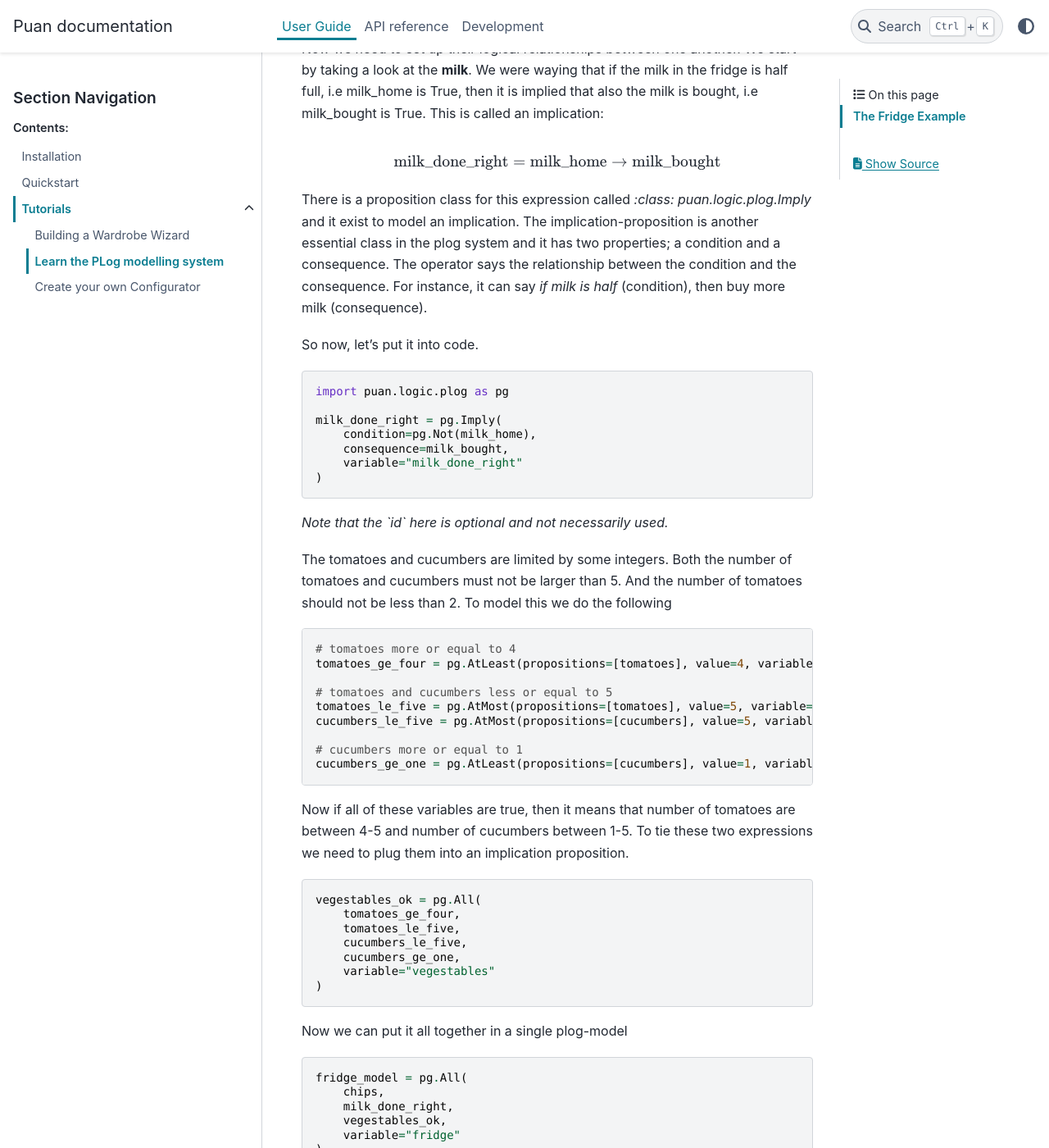
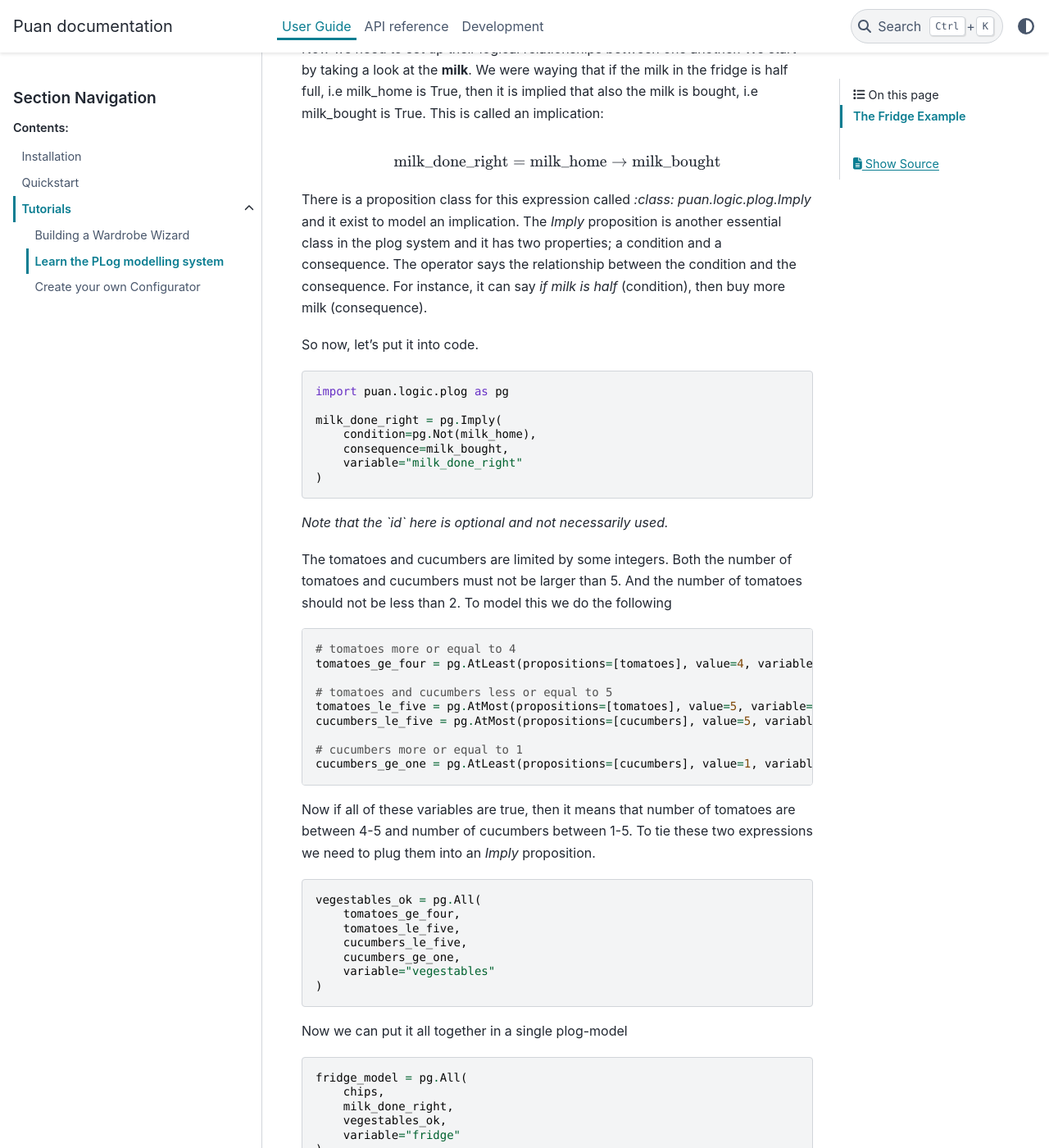
Before and after one commit to ourstudio-se/puan-python, a Sphinx documentation site: the page built from docs/source/guide/tutorials/plog-model.rst, in a window 1280 px wide and 1400 px high, scrolled down 1206 px. Shown: the whole window at 82% size. Built offline with Sphinx 7.4.7 and the PyData theme 0.15.4, drawn with Linux system fonts in a browser that asks for light colours.

Commit message:
Replaced all "-proposition" with "proposition" Removed star before variables to solve docs warning

```diff
--- a/docs/source/guide/tutorials/plog-model.rst
+++ b/docs/source/guide/tutorials/plog-model.rst
@@ -46,7 +46,7 @@ This is called an implication:
    \text{milk_done_right} = \text{milk_home} \rightarrow \text{milk_bought}
 
 There is a proposition class for this expression called `:class: puan.logic.plog.Imply` and it exist to model an implication.
-The implication-proposition is another essential class in the plog system and it has two properties; a condition and a consequence.
+The `Imply` proposition is another essential class in the plog system and it has two properties; a condition and a consequence.
 The operator says the relationship between the condition and the consequence. For instance, it can say *if milk is half* (condition), then buy more milk (consequence).
 
 So now, let's put it into code.
@@ -79,7 +79,7 @@ And the number of tomatoes should not be less than 2. To model this we do the fo
     cucumbers_ge_one = pg.AtLeast(propositions=[cucumbers], value=1, variable="cucumbers_ge_one")
 
 Now if all of these variables are true, then it means that number of tomatoes are between 4-5 and number of cucumbers between 1-5.
-To tie these two expressions we need to plug them into an implication proposition.
+To tie these two expressions we need to plug them into an `Imply` proposition.
 
 .. code:: python
 
--- a/docs/source/reference/puan.logic.plog.rst
+++ b/docs/source/reference/puan.logic.plog.rst
@@ -13,11 +13,11 @@ Data types
 
    :class:`puan.logic.plog.AtMost` : AtMost is a compound proposition which takes propositions and represents a lower bound on the result of those propositions. For example, select at least one of x, y and z would be defined as ``AtMost(propositions=["x","y","z"], value=2)`` and represented as :math:`-x-y-z >= -2`.
 
-   :class:`puan.logic.plog.All` : 'All' is a compound proposition representing a conjunction of all given propositions. 'All' is represented by an AtLeast -proposition with value set to the number of given propositions. For example, ``All("x","y","z")`` is equivalent to ``AtLeast(propositions=["x","y","z"],value=3)``.
+   :class:`puan.logic.plog.All` : 'All' is a compound proposition representing a conjunction of all given propositions. 'All' is represented by an ``AtLeast`` proposition with value set to the number of given propositions. For example, ``All("x","y","z")`` is equivalent to ``AtLeast(propositions=["x","y","z"],value=3)``.
 
-   :class:`puan.logic.plog.Any` : 'Any' is a compound proposition representing a disjunction of all given propositions. 'Any' is represented by an AtLeast -proposition with value set to 1. For example, ``Any("x","y","z")`` is equivalent to ``AtLeast(propositions=["x","y","z"],value=1)``.
+   :class:`puan.logic.plog.Any` : 'Any' is a compound proposition representing a disjunction of all given propositions. 'Any' is represented by an ``AtLeast`` proposition with value set to 1. For example, ``Any("x","y","z")`` is equivalent to ``AtLeast(propositions=["x","y","z"],value=1)``.
 
-   :class:`puan.logic.plog.Imply` : Imply is the implication logic operand and has two main inputs: condition and consequence. For example, if x is selected then y and z must be selected could be defined with the ``Imply`` -class as ``Imply("x", All("y","z"))``.
+   :class:`puan.logic.plog.Imply` : Imply is the implication logic operand and has two main inputs: condition and consequence. For example, if x is selected then y and z must be selected could be defined with the ``Imply`` class as ``Imply("x", All("y","z"))``.
 
    :class:`puan.logic.plog.Xor` : Xor is restricting all propositions within to be selected exactly once. For example, ``Xor("x","y","z")`` means that one and exactly one of x, y and z must be selected.
 
--- a/docs/source/reference/puan.modules.configurator.rst
+++ b/docs/source/reference/puan.modules.configurator.rst
@@ -12,7 +12,7 @@ Data types
 
 :class:`puan.modules.configurator.Xor` : Overriding puan.logic.plog.Xor class to take extra parameter `default`.
 
-:class:`puan.modules.configurator.StingyConfigurator` : A class for supporting a sequential configurator experience. The "stingy" configurator always tries to select the least possible number of selections in a solution, with respect to what's been prioritized. Whenever a AtLeast -proposition proposes multiple solutions that equal least number of selections, then a default may be added to avoid ambivalence.
+:class:`puan.modules.configurator.StingyConfigurator` : A class for supporting a sequential configurator experience. The "stingy" configurator always tries to select the least possible number of selections in a solution, with respect to what's been prioritized. Whenever an ``AtLeast`` proposition proposes multiple solutions that equal least number of selections, then a default may be added to avoid ambivalence.
 
 .. currentmodule:: puan.modules.configurator
 
--- a/puan/__init__.py
+++ b/puan/__init__.py
@@ -110,7 +110,7 @@ class variable(StatementInterface):
 
             Notes
             -----
-            - Every item in *variables that is not an instance of ``variable`` will be converted to a string and used as an id.
+            - Every item in variables that is not an instance of ``variable`` will be converted to a string and used as an id.
             - List of variables are returned sorted.
 
             Examples
```
Also changed, not shown: 2 other files.
